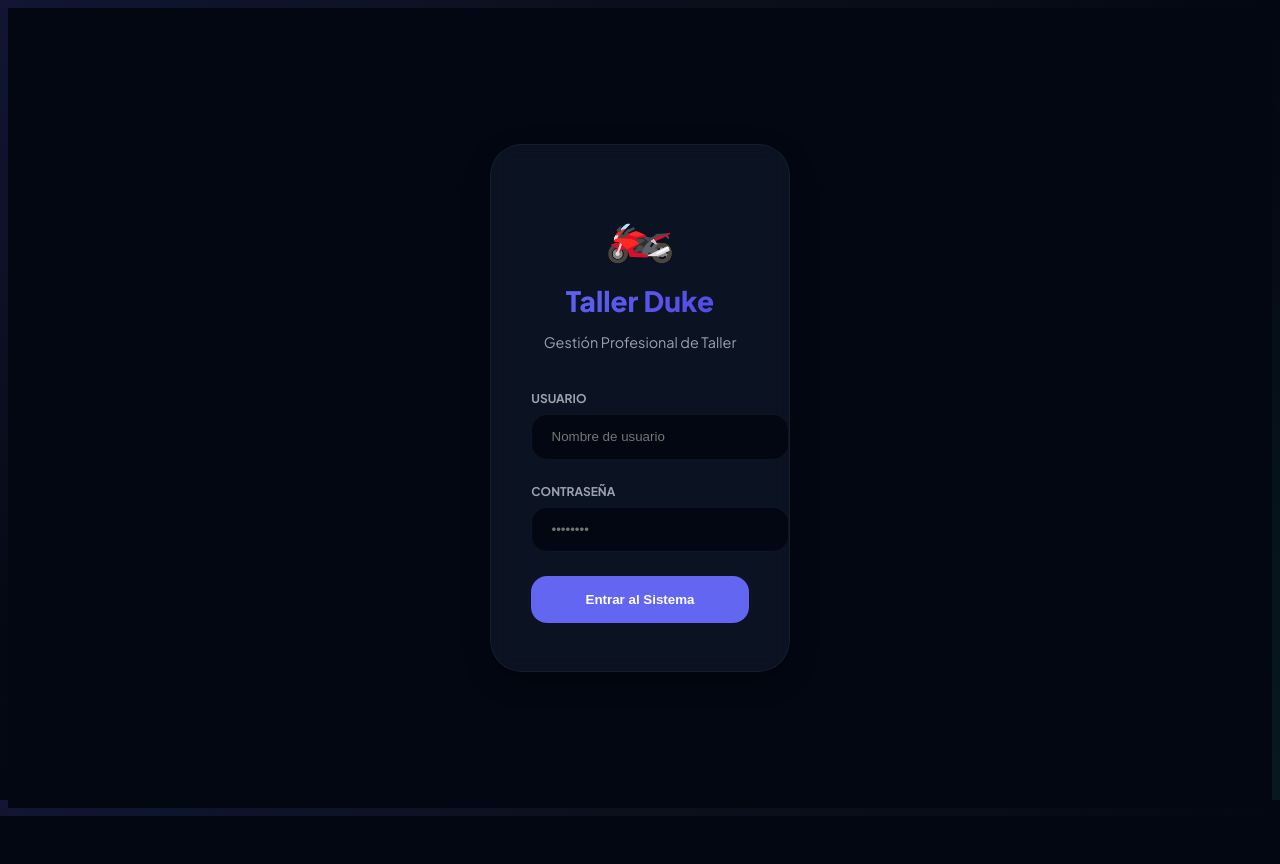
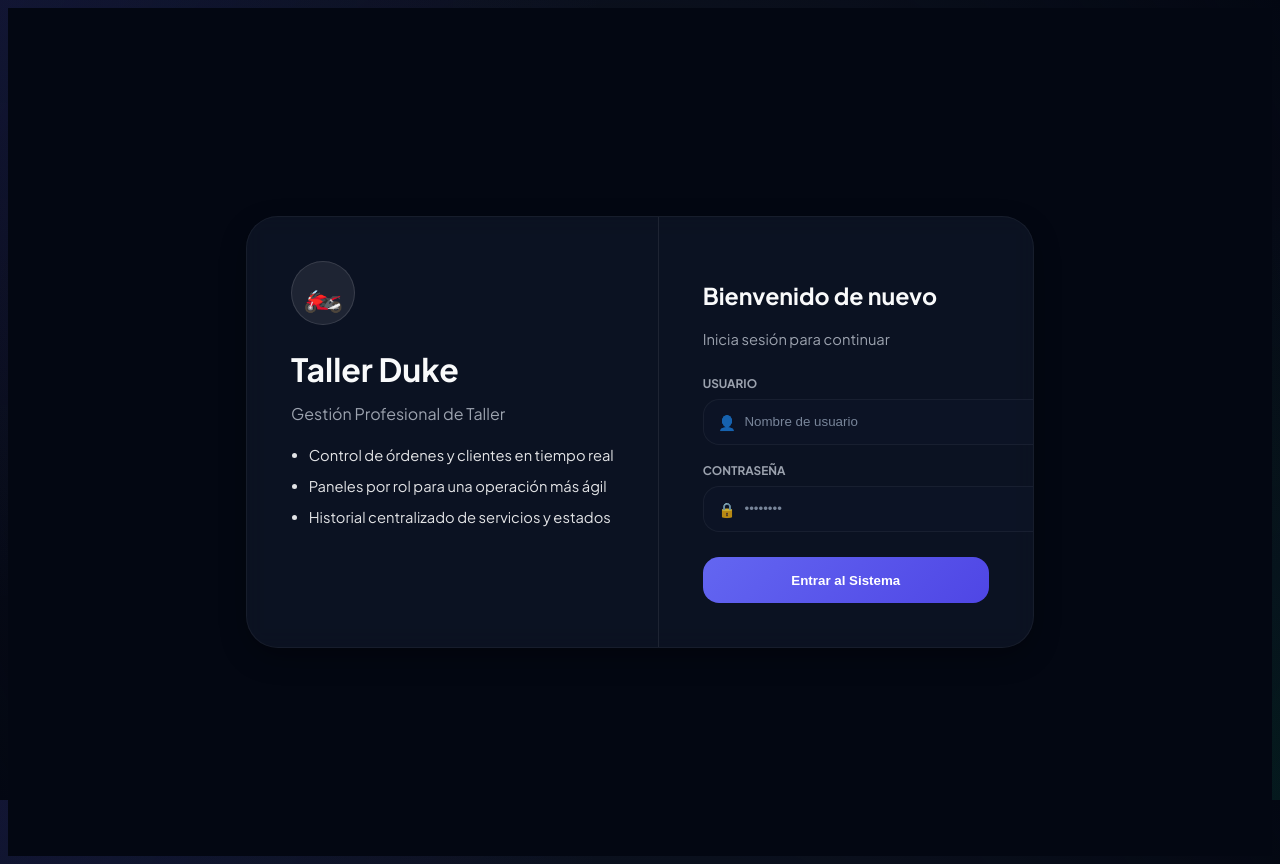
Before and after one commit to duque11/front-motos, a Vue app: page /login in a window 1280 px wide. Before the commit the page ends 816 px from the top, so only its background shows below. Built offline with nearby package versions, Linux system fonts and the light colour scheme.

Commit message:
Improve login visual layout and styling

```diff
--- a/src/views/Login.vue
+++ b/src/views/Login.vue
@@ -45,14 +45,27 @@ async function handleLogin() {
 
 <template>
   <div class="login-container fade-in">
-    <div class="login-card glass">
-      <div class="logo">🏍️</div>
+    <div class="login-shell glass">
+      <aside class="brand-panel">
+        <div class="brand-badge">🏍️</div>
         <h1>Taller Duke</h1>
         <p class="subtitle">Gestión Profesional de Taller</p>
+        <ul class="highlights">
+          <li>Control de órdenes y clientes en tiempo real</li>
+          <li>Paneles por rol para una operación más ágil</li>
+          <li>Historial centralizado de servicios y estados</li>
+        </ul>
+      </aside>
+
+      <section class="login-card">
+        <h2>Bienvenido de nuevo</h2>
+        <p class="form-subtitle">Inicia sesión para continuar</p>
 
         <form @submit.prevent="handleLogin">
           <div class="input-group">
             <label>Usuario</label>
+            <div class="input-wrapper">
+              <span class="input-icon">👤</span>
               <input
                 v-model="username"
                 type="text"
@@ -61,9 +74,12 @@ async function handleLogin() {
                 :disabled="loading"
               />
             </div>
+          </div>
 
           <div class="input-group">
             <label>Contraseña</label>
+            <div class="input-wrapper">
+              <span class="input-icon">🔒</span>
               <input
                 v-model="password"
                 type="password"
@@ -72,6 +88,7 @@ async function handleLogin() {
                 :disabled="loading"
               />
             </div>
+          </div>
 
           <div v-if="error" class="error-msg">{{ error }}</div>
 
@@ -79,75 +96,127 @@ async function handleLogin() {
             {{ loading ? 'Iniciando...' : 'Entrar al Sistema' }}
           </button>
         </form>
+      </section>
     </div>
   </div>
 </template>
 
 <style scoped>
 .login-container {
-  height: 100vh;
+  min-height: 100vh;
   display: flex;
   align-items: center;
   justify-content: center;
+  padding: 1.5rem;
   background: var(--bg-color);
   background-image:
-    radial-gradient(circle at top right, rgba(var(--primary-color-rgb), 0.1), transparent),
-    radial-gradient(circle at bottom left, rgba(var(--primary-color-rgb), 0.05), transparent);
+    radial-gradient(circle at 100% 0%, rgba(var(--primary-color-rgb), 0.18), transparent 50%),
+    radial-gradient(circle at 0% 100%, rgba(var(--primary-color-rgb), 0.1), transparent 45%);
 }
 
-.login-card {
-  width: 100%;
-  max-width: 400px;
-  padding: 3rem 2.5rem;
+.login-shell {
+  width: min(960px, 100%);
   border-radius: var(--radius-xl);
-  text-align: center;
+  display: grid;
+  grid-template-columns: 1.1fr 1fr;
+  overflow: hidden;
 }
 
-.logo {
-  font-size: 3.5rem;
+.brand-panel {
+  padding: 2.75rem;
+  background: linear-gradient(145deg, rgba(var(--primary-color-rgb), 0.25), rgba(12, 18, 35, 0.85));
+  border-right: 1px solid rgba(255, 255, 255, 0.08);
+}
+
+.brand-badge {
+  width: 64px;
+  height: 64px;
+  border-radius: 50%;
+  display: grid;
+  place-items: center;
+  font-size: 2rem;
   margin-bottom: 1rem;
+  background: rgba(255, 255, 255, 0.08);
+  box-shadow: inset 0 0 0 1px rgba(255, 255, 255, 0.12);
 }
 
 h1 {
-  font-size: 1.75rem;
-  font-weight: 800;
-  margin-bottom: 0.25rem;
-  background: var(--primary-gradient);
-  -webkit-background-clip: text;
-  -webkit-text-fill-color: transparent;
+  font-size: clamp(1.8rem, 2.5vw, 2.2rem);
+  line-height: 1.1;
+  margin-bottom: 0.35rem;
 }
 
 .subtitle {
   color: var(--text-secondary);
-  font-size: 0.9rem;
-  margin-bottom: 2.5rem;
+  margin-bottom: 1.4rem;
 }
 
-form {
-  text-align: left;
+.highlights {
+  display: grid;
+  gap: 0.8rem;
+  padding-left: 1.1rem;
+  color: var(--text-main);
+  opacity: 0.9;
+  font-size: 0.92rem;
+}
+
+.login-card {
+  padding: 2.75rem;
+  display: flex;
+  flex-direction: column;
+  justify-content: center;
+}
+
+h2 {
+  font-size: 1.45rem;
+  margin-bottom: 0.35rem;
+}
+
+.form-subtitle {
+  color: var(--text-secondary);
+  font-size: 0.92rem;
+  margin-bottom: 1.75rem;
 }
 
 .input-group {
-  margin-bottom: 1.5rem;
+  margin-bottom: 1.15rem;
 }
 
 label {
   display: block;
-  font-size: 0.75rem;
+  font-size: 0.74rem;
   font-weight: 700;
   color: var(--text-secondary);
   margin-bottom: 0.5rem;
   text-transform: uppercase;
 }
 
+.input-wrapper {
+  position: relative;
+}
+
+.input-icon {
+  position: absolute;
+  left: 0.95rem;
+  top: 50%;
+  transform: translateY(-50%);
+  font-size: 0.9rem;
+  opacity: 0.8;
+  pointer-events: none;
+}
+
 input {
   width: 100%;
-  padding: 0.9rem 1.2rem;
-  background: var(--bg-color);
+  padding: 0.9rem 1rem 0.9rem 2.55rem;
+  background: rgba(15, 23, 42, 0.45);
   border: 1px solid var(--border-color);
   border-radius: var(--radius-lg);
   color: var(--text-main);
   transition: all 0.2s;
+}
+
+input::placeholder {
+  color: rgba(148, 163, 184, 0.8);
 }
 
 input:focus {
@@ -158,18 +227,19 @@ input:focus {
 
 .error-msg {
   background: rgba(239, 68, 68, 0.1);
-  color: #f87171;
+  color: #fca5a5;
   padding: 0.75rem;
   border-radius: var(--radius-md);
   font-size: 0.85rem;
-  margin-bottom: 1.5rem;
+  margin-bottom: 1rem;
   border: 1px solid rgba(239, 68, 68, 0.2);
 }
 
 .btn-primary {
   width: 100%;
-  padding: 1rem;
-  background: var(--primary-color);
+  margin-top: 0.45rem;
+  padding: 0.95rem;
+  background: var(--primary-gradient);
   color: white;
   border: none;
   border-radius: var(--radius-lg);
@@ -180,7 +250,7 @@ input:focus {
 
 .btn-primary:hover {
   transform: translateY(-2px);
-  box-shadow: 0 10px 20px -5px var(--primary-glow);
+  box-shadow: 0 10px 22px -10px var(--primary-glow);
 }
 
 .btn-primary:disabled {
@@ -188,4 +258,31 @@ input:focus {
   cursor: not-allowed;
   transform: none;
 }
+
+@media (max-width: 860px) {
+  .login-shell {
+    grid-template-columns: 1fr;
+  }
+
+  .brand-panel {
+    border-right: none;
+    border-bottom: 1px solid rgba(255, 255, 255, 0.08);
+    padding-bottom: 2rem;
+  }
+
+  .highlights {
+    margin-bottom: 0;
+  }
+}
+
+@media (max-width: 560px) {
+  .login-container {
+    padding: 0.75rem;
+  }
+
+  .brand-panel,
+  .login-card {
+    padding: 1.5rem;
+  }
+}
 </style>
```
Lines whose indentation alone changed are shown as unchanged.
